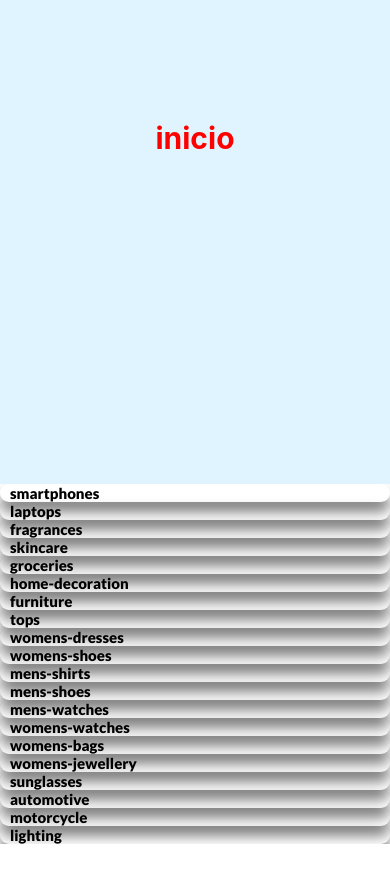
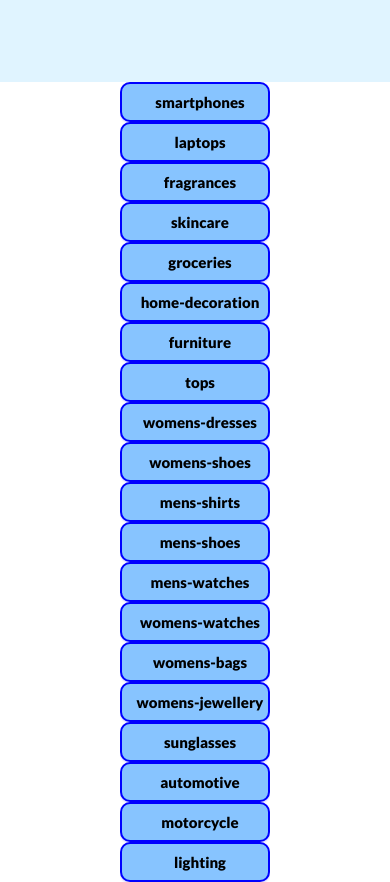
Before and after one commit to NicolasBonals/app-curso-61300-nab, a React Native app: screen / in a window 390 px wide. Before the commit the page ends 844 px from the top, so only its background shows below. Built offline with nearby package versions, Linux system fonts and the light colour scheme.

Commit message:
arreglos estéticos

```diff
--- a/src/components/CategoryItem.jsx
+++ b/src/components/CategoryItem.jsx
@@ -1,6 +1,7 @@
 import { Text, StyleSheet, Pressable } from 'react-native'
 import React from 'react'
 import Card from './Card'
+import { colors } from "../global/colors";
 
 const CategoryItem = ({category, setCategorySelected}) => {
   return (
@@ -21,14 +22,23 @@ const CategoryItem = ({category, setCategorySelected}) => {
 export default CategoryItem
 
 const styles = StyleSheet.create({
+
     container:{
-        shadowColor: "#000",
+        width: 150,
+        height: 40,
+        backgroundColor: colors.blue_200,
+        borderWidth: 2,
+        borderColor: 'blue',
+        justifyContent: 'center',
+        alignItems: 'center',
+        shadowColor: "blue",
         shadowOffset:{
         width: 0,
-        height: 10,
+        height: 1,
         },
-        shadowOpacity: 0.51,
-        shadowRadius: 13.16,
+        shadowOpacity: 0.22,
+        shadowRadius: 2.22,
+        elevation: 3,
         elevation: 4,
         borderRadius: 10,
     },
--- a/src/global/colors.js
+++ b/src/global/colors.js
@@ -2,5 +2,5 @@ export const colors = {
     blue_100: '#E0F4FF',
     blue_200: '#87C4FF',
     blue_300: '#39A7FF',
-    hex_100: '3FFEED9',
+    hex_100: '#3FFEED9',
 }
--- a/src/screens/Home.jsx
+++ b/src/screens/Home.jsx
@@ -1,11 +1,13 @@
-import { Text, View } from "react-native";
+import { Text, View, StyleSheet } from "react-native";
 import Header from "../components/Header";
 import Categories from "../components/Categories";
+import { colors } from "../global/colors";
+
 
 
 function Home ({setCategorySelected}) {
     return(
-        <View style={{flex: 1}}>
+        <View style={styles.pageContainer}>
             <Header title={'inicio'}/>
             <Categories setCategorySelected={setCategorySelected}/>
         </View>
@@ -13,3 +15,12 @@ function Home ({setCategorySelected}) {
 }
 
 export default Home;
+
+const styles = StyleSheet.create({
+    pageContainer: {
+      flex: 1,
+      backgroundColor: colors.hex_100,
+      justifyContent: 'center',
+      alignItems: 'center',
+    },
+});
--- a/src/screens/ItemListCategories.jsx
+++ b/src/screens/ItemListCategories.jsx
@@ -1,10 +1,10 @@
-import { View, FlatList, Pressable, Text } from "react-native";
+import { View, FlatList, Pressable, Text, StyleSheet } from "react-native";
 import React, { useState, useEffect} from "react";
 import allProducts from "../data/products.json";
 import ProductItem from "../components/ProductItem";
 import Search from "../components/Search";
 import Header from "../components/Header";
-
+import { colors } from "../global/colors";
 
 const ItemListCategories =({category, setCategorySelected}) => {
     const [products, setProducts] = useState([]);
@@ -19,7 +19,7 @@ const ItemListCategories =({category, setCategorySelected}) => {
     }, [category, keyword]);
 
     return (
-        <View>
+        <View style={styles.pageContainer}>
             <Header title={category}/>
             <Search keyword={keyword} onSearch={setKeyword}/>
             <FlatList
@@ -28,7 +28,7 @@ const ItemListCategories =({category, setCategorySelected}) => {
                 keyExtractor={(item)=>item.id}
             />
             <Pressable onPress={()=> setCategorySelected()}>
-                <Text>Volver Atras</Text>
+                <Text style={styles.text}>Volver Atras</Text>
             </Pressable>
         </View>
 
@@ -37,3 +37,25 @@ const ItemListCategories =({category, setCategorySelected}) => {
 };
 
 export default ItemListCategories;
+
+const styles = StyleSheet.create({
+    pageContainer: {
+      flex: 1,
+      backgroundColor: colors.blue_200,
+      justifyContent: 'center',
+      alignItems: 'center',
+    },
+    text:{
+        fontSize: 15,
+        fontFamily: 'latoBlack',
+        width: 150,
+        height: 40,
+        borderRadius: 10,
+        borderWidth: 2,
+        borderColor: colors.blue_100,
+        paddingHorizontal: 20, // Ajusta el espacio horizontal
+        paddingVertical: 10, // Ajusta el espacio vertical
+        justifyContent: 'center',
+        alignItems: 'center',
+    },
+});
```
